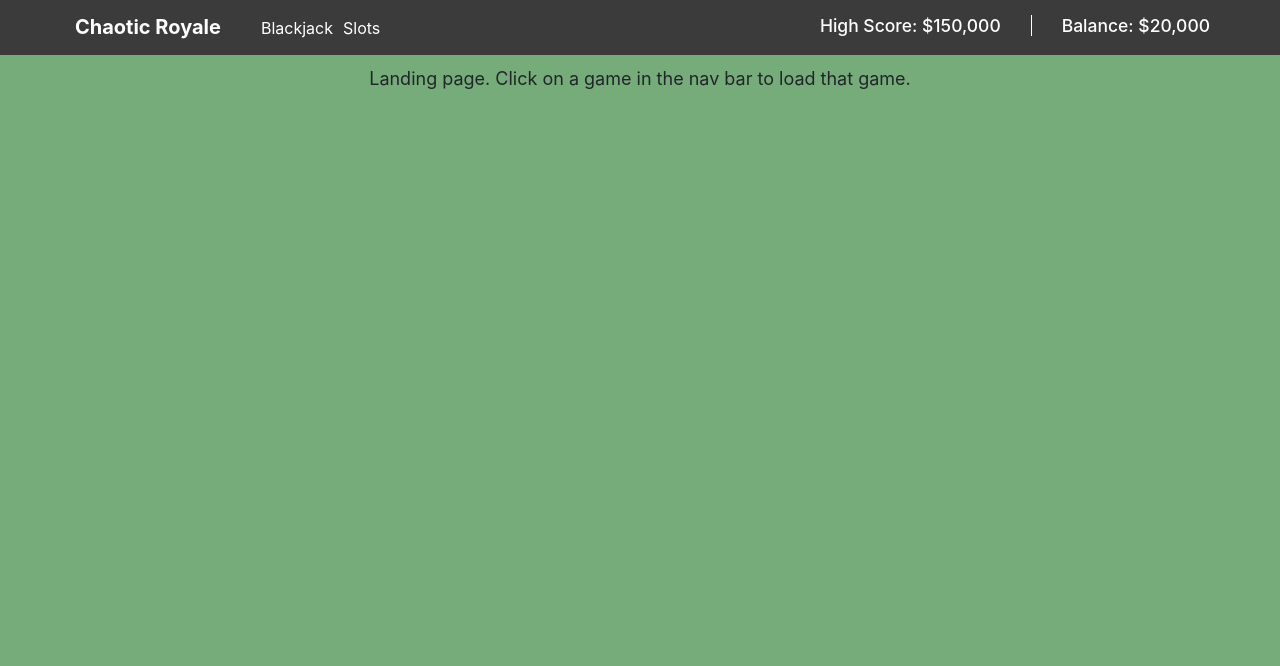
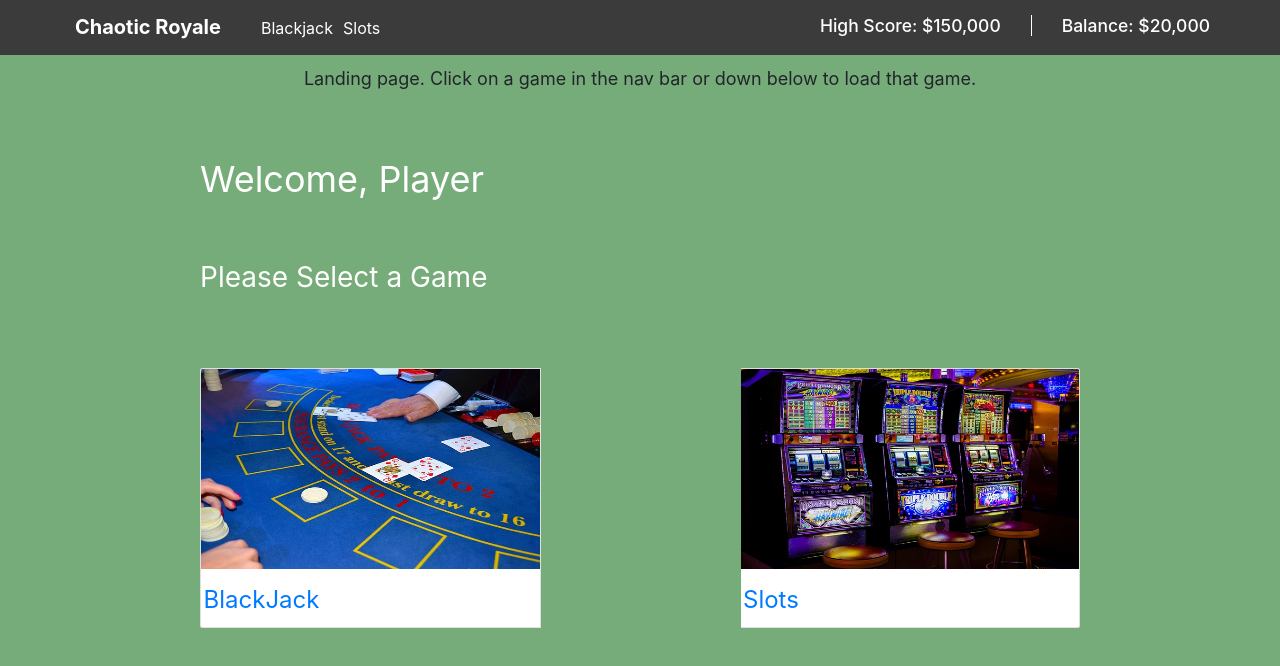
Before and after one commit to aubreyjonescreatives/chaoticroyale, a React (Create React App) app: page / in a window 1280 px wide. Shown: the top 666 px of the page. Built offline with nearby package versions, Linux system fonts and the light colour scheme.

Commit message:
init commit

```diff
--- a/src/components/Landing/Landing.js
+++ b/src/components/Landing/Landing.js
@@ -1,13 +1,48 @@
 import React from 'react'
 import './Landing.scss'
+import { NavLink } from 'react-router-dom'
+import { Card } from 'react-bootstrap'
+import BJImage from './images/blackjack.jpg'
+import SMImage from './images/slots.jpg'
+
 
 const Landing = () => {
 
   return (
+    <div>
     <div className="Landing ">
-      Landing page. Click on a game in the nav bar to load that game.
+      Landing page. Click on a game in the nav bar or down below to load that game.
     </div>
-  );
+    <div className="WelcomeMessage">Welcome, Player</div>
+    <div className="GameSelect">Please Select a Game</div>
+    <div className="card-group">
+
+      <Card className="card-container">
+        <NavLink to="/blackjack" className="navLink">
+      <Card.Img variant="top" src={BJImage} className="card-image" />
+      <Card.Body>
+        <Card.Text className="gameText">
+          BlackJack
+        </Card.Text>
+      </Card.Body>
+      </NavLink>
+    </Card>
+
+
+    <Card className="card-container">
+        <NavLink to="/slots" className="navLink">
+      <Card.Img variant="top" src={SMImage} className="card-image"/>
+      <Card.Body>
+        <Card.Text className="gameText">
+          Slots
+        </Card.Text>
+      </Card.Body>
+      </NavLink>
+    </Card>
+    </div>
+
+    </div>
+  )
 }
 
 export default Landing
--- a/src/components/Landing/Landing.scss
+++ b/src/components/Landing/Landing.scss
@@ -3,3 +3,47 @@
   text-align: center;
   padding: 10px;
 }
+
+.navLink {
+  text-decoration: none;
+}
+
+
+.WelcomeMessage {
+  margin: 50px 200px 20px 200px;
+  color: white;
+  font-size: 36px;
+
+}
+
+.GameSelect {
+  margin: 50px 100px 20px 200px;
+  color: white;
+  font-size: 28px;
+
+}
+
+
+
+.card-container {
+  width: 400px;
+  height: 260px;
+  margin: 50px 200px;
+  transition: all .5s ease;
+}
+
+
+.card-container:hover {
+  transform: translate3D(0, -1px, 0) scale(1.03);
+  transition: all .4s ease;
+}
+
+.card-image {
+  width: 100%;
+  height: 200px;
+}
+
+.gameText {
+  font-size: 24px;
+  margin-left: -10px;
+}
```
Also changed, not shown: src/components/Landing/images/blackjack.jpg (added), src/components/Landing/images/slots.jpg (added).
